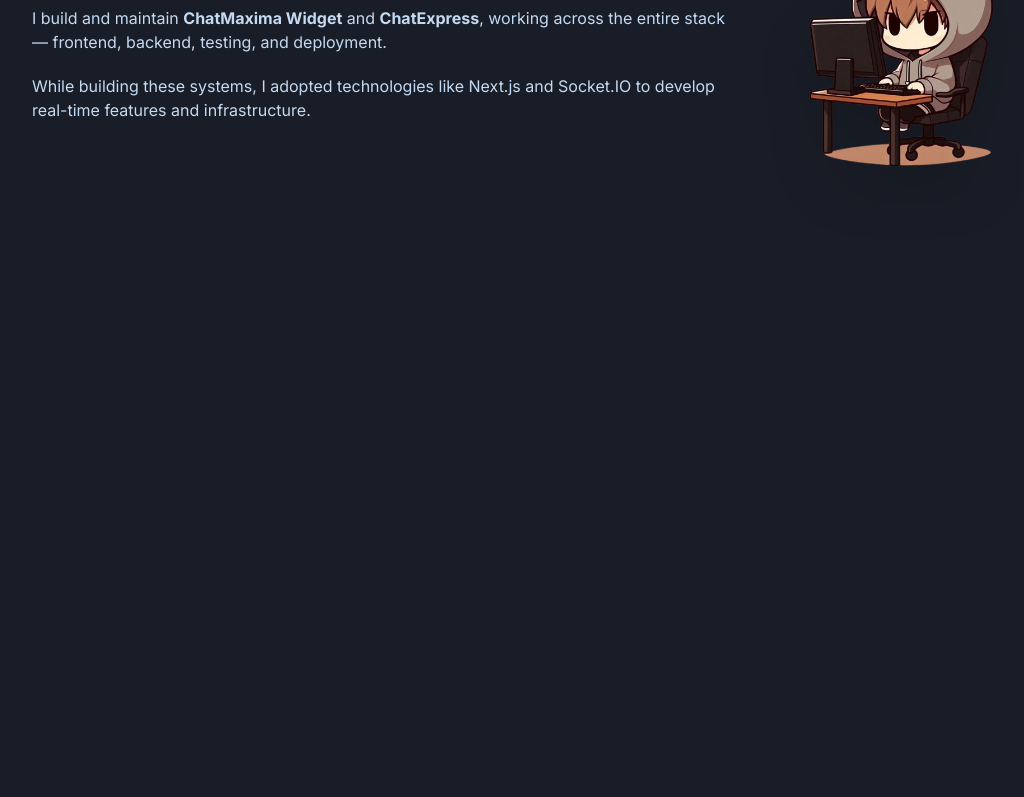
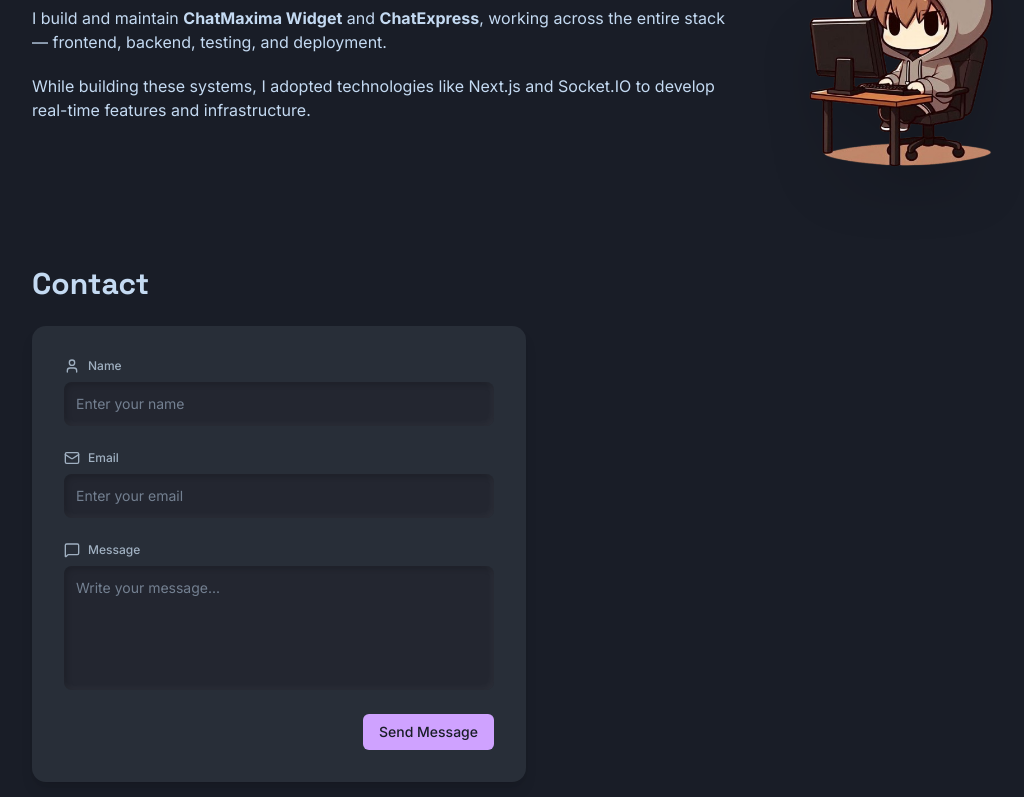
Before and after one commit to vignesh-g-05/portfolio, a React (Vite) app: page / in a window 1280 px wide. Shown: the part 2000-2797 px from the top of the page, without its empty margins (98-1122 px from the left). Before the commit the page ends 2266 px from the top, so only its background shows below. Built offline with nearby package versions, Linux system fonts and the light colour scheme.

Commit message:
feat: add contact form

```diff
--- a/src/App.tsx
+++ b/src/App.tsx
@@ -4,6 +4,7 @@
 import Projects from "./features/projects";
 import Experience from "./features/experience";
 import About from "./features/about";
+import Contact from "./features/contact";
 
 export default function App() {
   return (
@@ -14,6 +15,7 @@
       <Projects />
       <Experience />
       <About />
+      <Contact />
     </main>
   );
 }
--- /dev/null
+++ b/src/features/contact/index.tsx
@@ -0,0 +1,75 @@
+import { Button } from "@/components/ui/shadcn/button";
+import { Mail, MessageSquare, User } from "lucide-react";
+
+export default function ContactForm() {
+  return (
+    <section className="space-y-6" aria-labelledby="contact-heading">
+      <h2
+        id="contact-heading"
+        className="font-heading text-2xl font-bold md:text-3xl"
+      >
+        Contact
+      </h2>
+
+      <article className="grid gap-8 md:grid-cols-2">
+        <form className="bg-secondary w-full space-y-6 rounded-xl p-8 shadow-lg">
+          {/* Name */}
+          <div className="flex flex-col space-y-2">
+            <label
+              htmlFor="name"
+              className="text-muted-foreground flex items-center gap-2 text-xs font-medium transition-colors"
+            >
+              <User className="size-4 transition-colors" />
+              Name
+            </label>
+
+            <input
+              id="name"
+              type="text"
+              placeholder="Enter your name"
+              className="bg-card -focus-within:shadow-[inset_1px_1px_4px_rgba(0,0,0,0.3),inset_-1px_-1px_4px_rgba(255,255,255,0.08)] w-full rounded-md p-3 text-sm shadow-[inset_2px_2px_6px_rgba(0,0,0,0.2),inset_-2px_-2px_6px_rgba(255,255,255,0.05)] transition-all outline-none"
+            />
+          </div>
+
+          <div className="flex flex-col space-y-2">
+            <label
+              htmlFor="email"
+              className="text-muted-foreground flex items-center gap-2 text-xs font-medium transition-colors"
+            >
+              <Mail className="size-4 transition-colors" />
+              Email
+            </label>
+
+            <input
+              id="email"
+              type="email"
+              placeholder="Enter your email"
+              className="bg-card -focus-within:shadow-[inset_1px_1px_4px_rgba(0,0,0,0.3),inset_-1px_-1px_4px_rgba(255,255,255,0.08)] w-full rounded-md p-3 text-sm shadow-[inset_2px_2px_6px_rgba(0,0,0,0.2),inset_-2px_-2px_6px_rgba(255,255,255,0.05)] transition-all outline-none"
+            />
+          </div>
+
+          <div className="flex flex-col space-y-2">
+            <label
+              htmlFor="message"
+              className="text-muted-foreground flex items-center gap-2 text-xs font-medium transition-colors"
+            >
+              <MessageSquare className="size-4 transition-colors" />
+              Message
+            </label>
+
+            <textarea
+              id="message"
+              rows={5}
+              placeholder="Write your message..."
+              className="bg-card -focus-within:shadow-[inset_1px_1px_4px_rgba(0,0,0,0.3),inset_-1px_-1px_4px_rgba(255,255,255,0.08)] w-full resize-none rounded-md p-3 text-sm shadow-[inset_2px_2px_6px_rgba(0,0,0,0.2),inset_-2px_-2px_6px_rgba(255,255,255,0.05)] transition-all outline-none"
+            />
+          </div>
+
+          <Button size="sm" className="ml-auto flex">
+            Send Message
+          </Button>
+        </form>
+      </article>
+    </section>
+  );
+}
```
